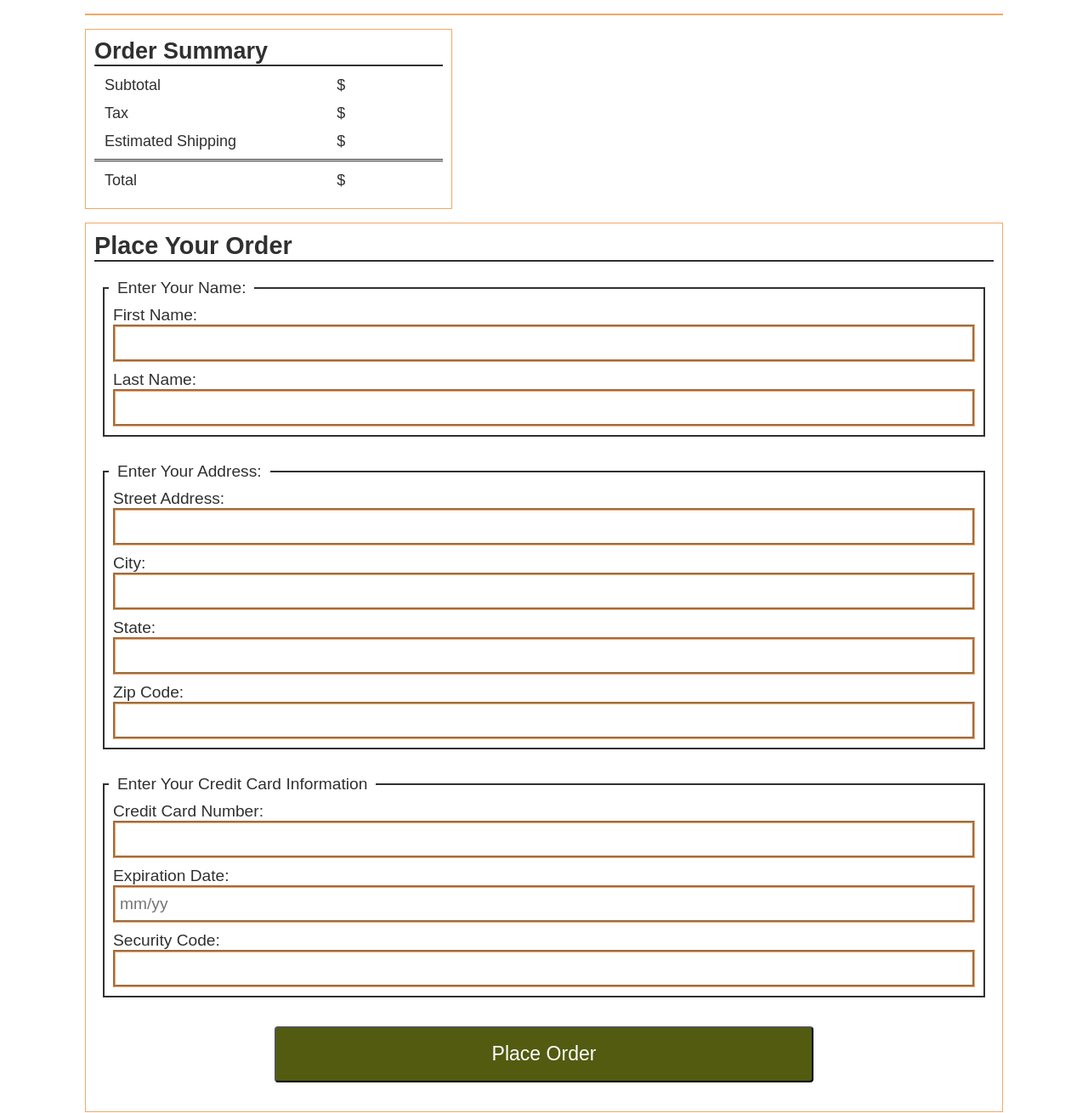
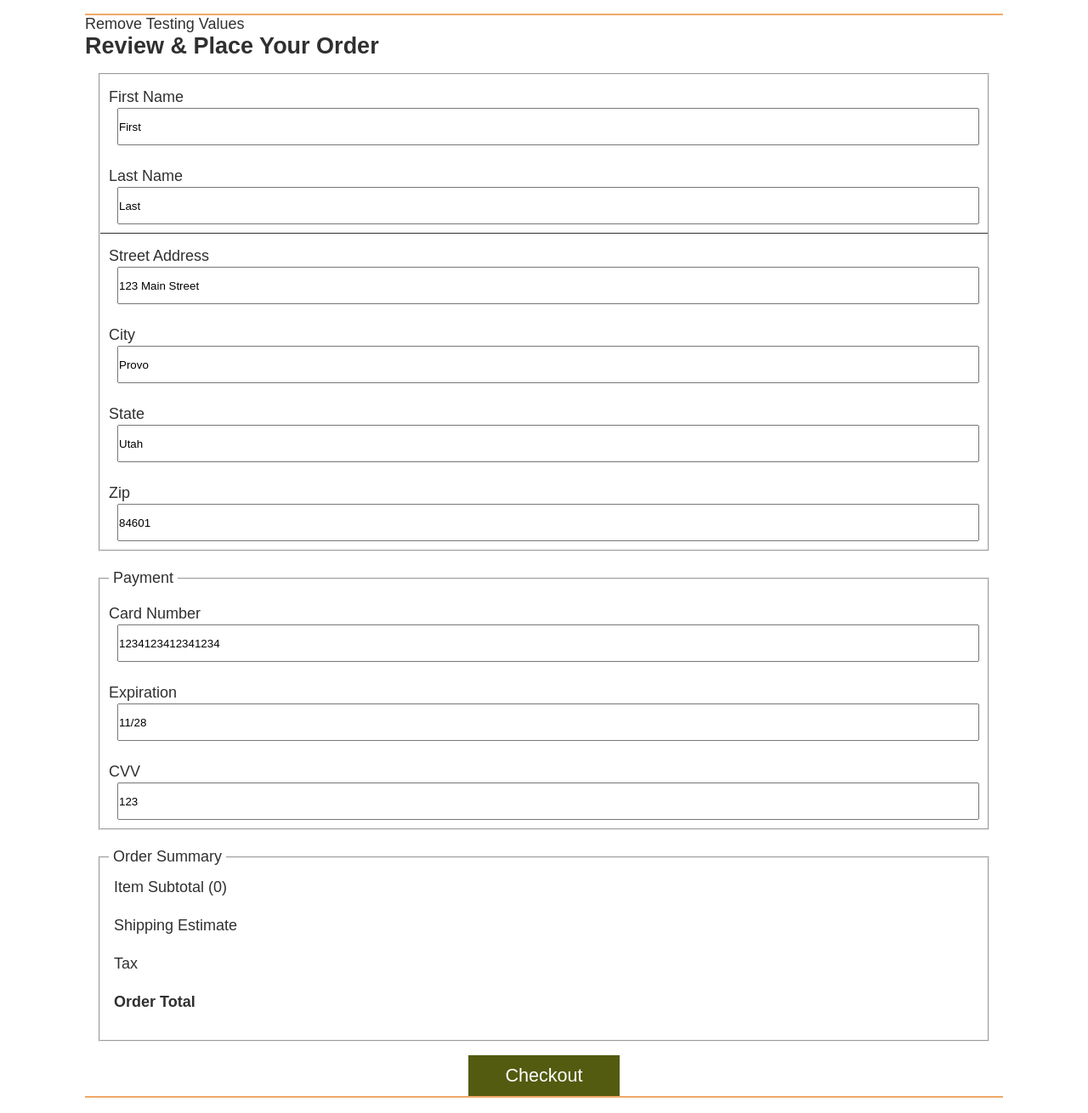
Before and after one commit to Ify57/WDD-330, a website: page src/checkout/index.html in a window 1280 px wide. Shown: the top 1310 px of the page at 85% size. Drawn offline with Linux system fonts and the light colour scheme.

Commit message:
Team Activity Week 4 Done

```diff
--- a/src/checkout/index.html
+++ b/src/checkout/index.html
@@ -6,62 +6,80 @@
   <meta name="viewport" content="width=device-width, initial-scale=1.0" />
 
   <title>Sleep Outside | Checkout</title>
-
+  <script src="/js/checkout.js" type="module"></script>
   <link rel="stylesheet" href="/css/style.css" />
 </head>
 
 <body>
   <header class="divider" id="main-header"></header>
-  <script src="/js/checkout.js" type="module"></script>
 
-  <main class="divider">
-    <section class="summary">
-      <h2>Order Summary</h2>
-      <div class="summaryInfo">
-        <p>Subtotal </p>
-        <p id="subtotal">$</p>
-        <p id="tax">Tax </p>
-        <p id="tax">$</p>
-        <p>Estimated Shipping</p>
-        <p id="shipping">$</p>
-      </div>
-      <div class="orderTotal">
-        <p>Total</p>
-        <p id="orderTotal">$</p>
-      </div>
-    </section>
-    <section class="checkout">
+  <span>Remove Testing Values</span>
+  <main class="divider checkout">
+    <h2>Review &amp; Place Your Order</h2>
+    <section class="checkout-form">
+      <form name="checkout">
+        <input type="hidden" name="orderDate" id="orderDate">
 
-      <form method="get" action="order-summary.html" id="checkoutForm" class="checkoutForm">
-        <h2>Place Your Order</h2>
         <fieldset>
-          <legend>Enter Your Name:</legend>
-          <label for="first">First Name: </label>
-          <input type="text" name="first" id="first" required>
-          <label for="last">Last Name: </label>
-          <input type="text" name="last" id="last" required>
+          <div class="checkout__name">
+            <label for="fname">First Name</label>
+            <input type="text" name="fname" id="fname" value="First" required>
+            <label for="lname">Last Name</label>
+            <input type="text" name="lname" id="lname" value="Last" required>
+          </div>
+          <div class="checkout__address">
+            <label for="street">Street Address</label>
+            <input type="text" name="street" id="street" value="123 Main Street" required>
+            <label for="city">City</label>
+            <input type="text" name="city" id="city" value="Provo" required>
+            <label for="state">State</label>
+            <input type="text" name="state" id="state" value="Utah" required>
+            <label for="zip">Zip</label>
+            <input type="text" name="zip" id="zip" value="84601" required>
+          </div>
         </fieldset>
         <fieldset>
-          <legend>Enter Your Address: </legend>
-          <label for="street">Street Address: </label>
-          <input type="text" name="street" id="street" required>
-          <label for="city">City: </label>
-          <input type="text" name="city" id="city" required>
-          <label for="state">State: </label>
-          <input type="text" name="state" id="state" required>
-          <label for="zip">Zip Code: </label>
-          <input type="text" name="zip" id="zip" required>
+          <legend>Payment</legend>
+          <div class="checkout__payment">
+            <label for="cardNumber">Card Number</label>
+            <input type="text" name="cardNumber" id="cardNumber" value="1234123412341234" required>
+            <label for="expiration">Expiration</label>
+            <input type="text" name="expiration" id="expiration" value="11/28" required>
+            <label for="code">CVV</label>
+            <input type="text" name="code" id="code" value="123" required>
+          </div>
         </fieldset>
-        <fieldset>
-          <legend>Enter Your Credit Card Information</legend>
-          <label for="cardNum">Credit Card Number: </label>
-          <input type="text" name="cardNum" id="cardNum" required>
-          <label for="exDate">Expiration Date: </label>
-          <input type="text" name="exDate" id="exDate" placeholder="mm/yy" required>
-          <label for="securityCode">Security Code: </label>
-          <input type="text" name="securityCode" id="securityCode" required>
+        <fieldset class="checkout-summary">
+          <legend>Order Summary</legend>
+          <ul>
+            <li><label for="cartTotal">Item Subtotal (<span id="num-items">0</span>)</span></label>
+              <p id="cartTotal"></p>
+            </li>
+            <li><label for="shipping">Shipping Estimate</label>
+              <p id="shipping" name="shipping"></p>
+            </li>
+            <li><label for="tax">Tax</label>
+              <p id="tax"></p>
+            </li>
+            <li><label for="orderTotal"><b>Order Total</b></label>
+              <p id="orderTotal"></p>
+            </li>
+          </ul>
+          <!--
+                    <div>Items</div>
+          <div id="num-items"></div>
+          <div>Subtotal</div>
+          <div id="cartTotal"></div>
+          <div>Tax</div>
+          <div id="tax"></div>
+          <div>Shipping</div>
+          <div id="shipping"></div>
+          <div>Total</div>
+          <div id="orderTotal"></div>
+          -->
+
         </fieldset>
-        <input type="submit" value="Place Order">
+        <button type="submit" id="checkoutSubmit">Checkout</button>
       </form>
     </section>
   </main>
--- a/src/css/style.css
+++ b/src/css/style.css
@@ -319,96 +319,45 @@ footer {
   text-align: center;
 }
 
-.hidden {
-  display: none;
+/*Form*/
+.checkout-form {
+
+  fieldset {
+    margin: 1rem;
   }
 
-.summary {
-  width: 40%;
-  border: 1px solid var(--primary-color);
-  margin: 1rem 0;
-  padding: 10px;
-
-  h2 {
-    border-bottom: 2px solid var(--dark-grey);
-  }
+  legend {
+    margin-left: 10px;
+    padding: 5px;
   }
 
-.summaryInfo {
-  display: grid;
-  grid-template-columns: 2fr 1fr;
-
-  p {
-    margin: 0;
-    padding-bottom: 0;
-  }
-}
-
-.orderTotal {
-  border-top: 3px double var(--dark-grey);
-  margin-top: 10px;
-  width: 100%;
-  display: grid;
-  grid-template-columns: 2fr 1fr;
-}
-
-/*Form*/
-.checkoutForm {
-  border: 1px solid var(--primary-color);
-  font-size: 1.2rem;
+  div {
     display: flex;
     flex-direction: column;
-  margin: 1rem 0;
-  padding: 10px;
-
-  h2 {
-    border-bottom: 2px solid var(--dark-grey);
-  }
-
-  fieldset {
-    margin: 10px;
-    display: flex;
-    flex-direction: column;
-    border: 2px solid var(--dark-grey);
-
-    legend {
-      padding: 10px;
-      margin-left: 5px;
+    padding-left: 10px;
   }
 
   label {
-      margin-left: 10px;
+    margin-top: 1rem;
   }
 
   input {
-      margin: 0 10px 10px 10px;
     height: 44px;
-      font-size: 1.2rem;
-      padding-left: 5px;
-
-      &:valid {
-        border: 3px groove var(--secondary-color);
+    margin: 2px 10px 10px;
+    ;
   }
 
-      &:invalid {
-        border: 3px groove var(--primary-color);
+  .checkout__address {
+    border-top: 1px solid var(--dark-grey);
+  }
+
+  .checkout-summary {
+    padding: 10px 0;
+
+    ul {
+      list-style: none;
+      padding-left: 1rem;
+    }
+
   }
 }
-  }
-
-  input[type="submit"] {
-    margin: 1.5rem auto;
-    width: 60%;
-    padding: 0.75em 2em;
-    background-color: var(--secondary-color);
-    color: white;
-    text-decoration: none;
-    text-align: center;
-    font-size: var(--large-font);
-    border-radius: 4px;
-
-    &:hover {
-      background-color: var(--tertiary-color);
-    }
-  }
-}
--- a/src/js/ProductData.mjs
+++ b/src/js/ExternalServices.mjs
@@ -1,3 +1,5 @@
+const baseURL = import.meta.env.VITE_SERVER_URL;
+
 function convertToJson(res) {
   if (res.ok) {
     return res.json();
@@ -6,7 +8,7 @@ function convertToJson(res) {
   }
 }
 
-export default class ProductData {
+export default class ExternalServices {
   constructor(category) {
     this.category = category;
     this.path = `../json/${this.category}.json`;
@@ -20,4 +22,15 @@ export default class ProductData {
     const products = await this.getData();
     return products.find((item) => item.Id === id);
   }
+
+  async checkout(payload) {
+    const options = {
+      method: "POST",
+      headers: {
+        "Content-Type": "application/json",
+      },
+      body: JSON.stringify(payload),
+    };
+    return await fetch(`${baseURL}checkout/`, options).then(convertToJson);
+  }
 }
--- a/src/js/ProductDetails.mjs
+++ b/src/js/ProductDetails.mjs
@@ -22,7 +22,7 @@ export default class ProductDetails {
       .addEventListener("click", this.addProductToCart.bind(this));
   }
 
-   addProductToCart() {
+  addProductToCart() {
     const cart = getLocalStorage("so-cart") || [];
     const existing = cart.find((item) => item.Id === this.product.Id);
 
--- a/src/js/checkout.js
+++ b/src/js/checkout.js
@@ -1,14 +1,20 @@
 import { loadHeaderFooter } from "./utils.mjs";
-import { CheckoutProcess } from "./CheckoutProcess.mjs";
+import CheckoutProcess from "./CheckoutProcess.mjs";
 
 loadHeaderFooter();
 
 const order = new CheckoutProcess("so-cart", ".checkout-summary");
 order.init();
+order.calculateOrderTotal();
 
 document.querySelector("#zip").addEventListener("blur", order.calculateOrderTotal.bind(order));
 
+document.querySelector("#checkoutSubmit").addEventListener("click", (event) => {
+    event.preventDefault();
+    order.checkout();
+});
+/*
 document.querySelector("#checkoutSubmit").addEventListener("click", (e) => {
     e.preventDefault();
     order.checkout();
-})
+})*/
--- a/src/js/main.js
+++ b/src/js/main.js
@@ -1,11 +1,12 @@
-import ProductData from "./ProductData.mjs";
+import ExternalServices from "./ExternalServices.mjs";
 import ProductList from "./ProductList.mjs";
 import Alert from "./Alert.js";
 import { loadHeaderFooter } from "./utils.mjs";
 
 loadHeaderFooter();
 
-const dataSource = new ProductData("tents");
+
+const dataSource = new ExternalServices("tents");
 const listElement = document.querySelector(".product-list");
 
 if (listElement) {
--- a/src/js/product.js
+++ b/src/js/product.js
@@ -1,9 +1,9 @@
-import ProductData from "./ProductData.mjs";
+import ExternalServices from "./ExternalServices.mjs";
 import ProductDetails from "./ProductDetails.mjs";
 import { getParam, loadHeaderFooter } from "./utils.mjs";
 
 const productId = getParam("product");
-const dataSource = new ProductData("tents");
+const dataSource = new ExternalServices("tents");
 const product = new ProductDetails(productId, dataSource);
 
 product.init();
--- a/src/js/utils.mjs
+++ b/src/js/utils.mjs
@@ -37,11 +37,11 @@ export function renderListWithTemplate(
   position = "afterbegin",
   clear = false,
 ) {
+  const htmlStrings = list.map(templateFn);
   if (clear) {
     parentElement.innerHTML = "";
   }
 
-  const htmlStrings = list.map(templateFn);
   parentElement.insertAdjacentHTML(position, htmlStrings.join(""));
 }
 
```
Also changed, not shown: src/js/CheckoutProcess.mjs (+47 -23 lines), src/js/ShoppingCart.mjs (+2 -9 lines), src/js/product-listing.js (added, +14 -0 lines). Lines whose indentation alone changed are shown as unchanged.
